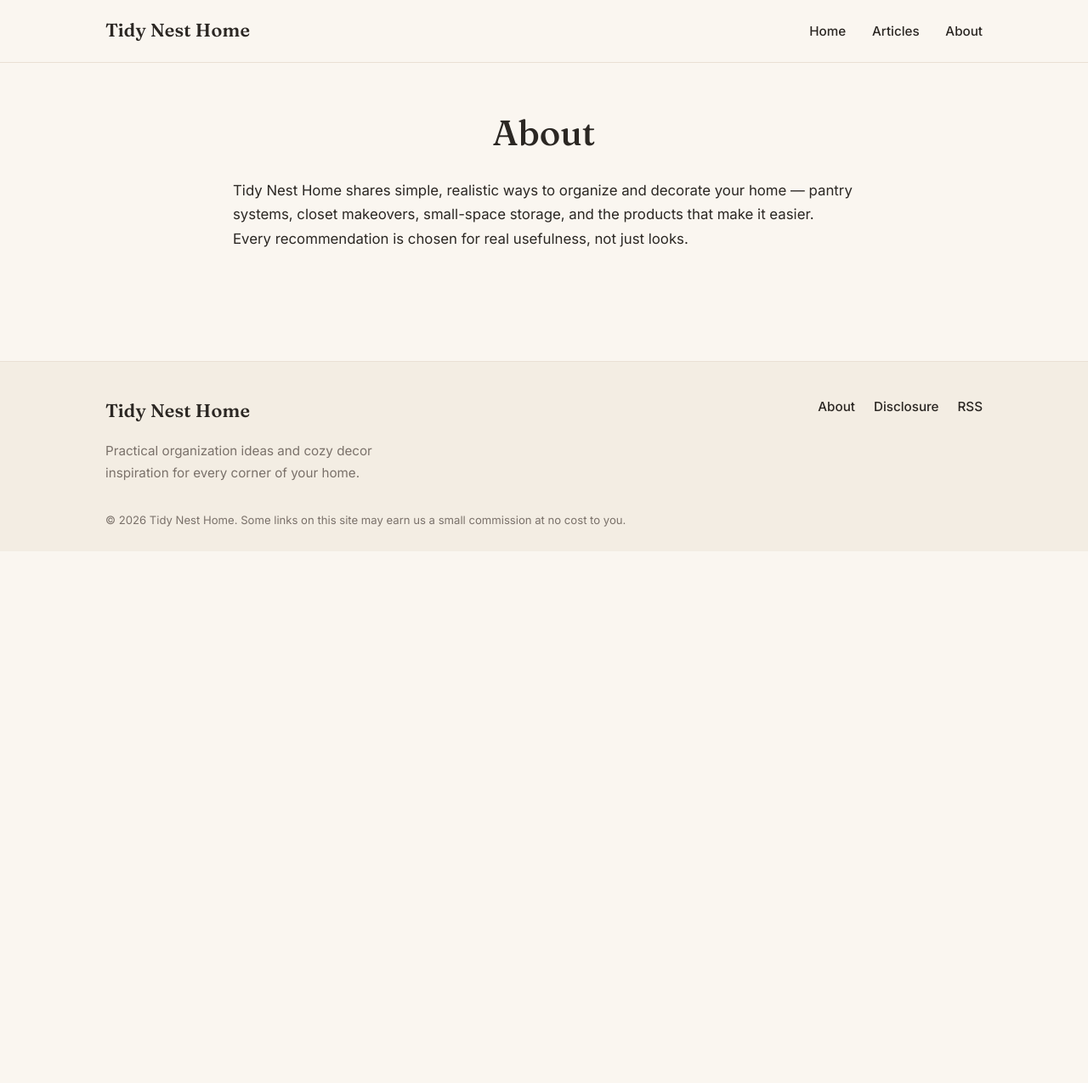
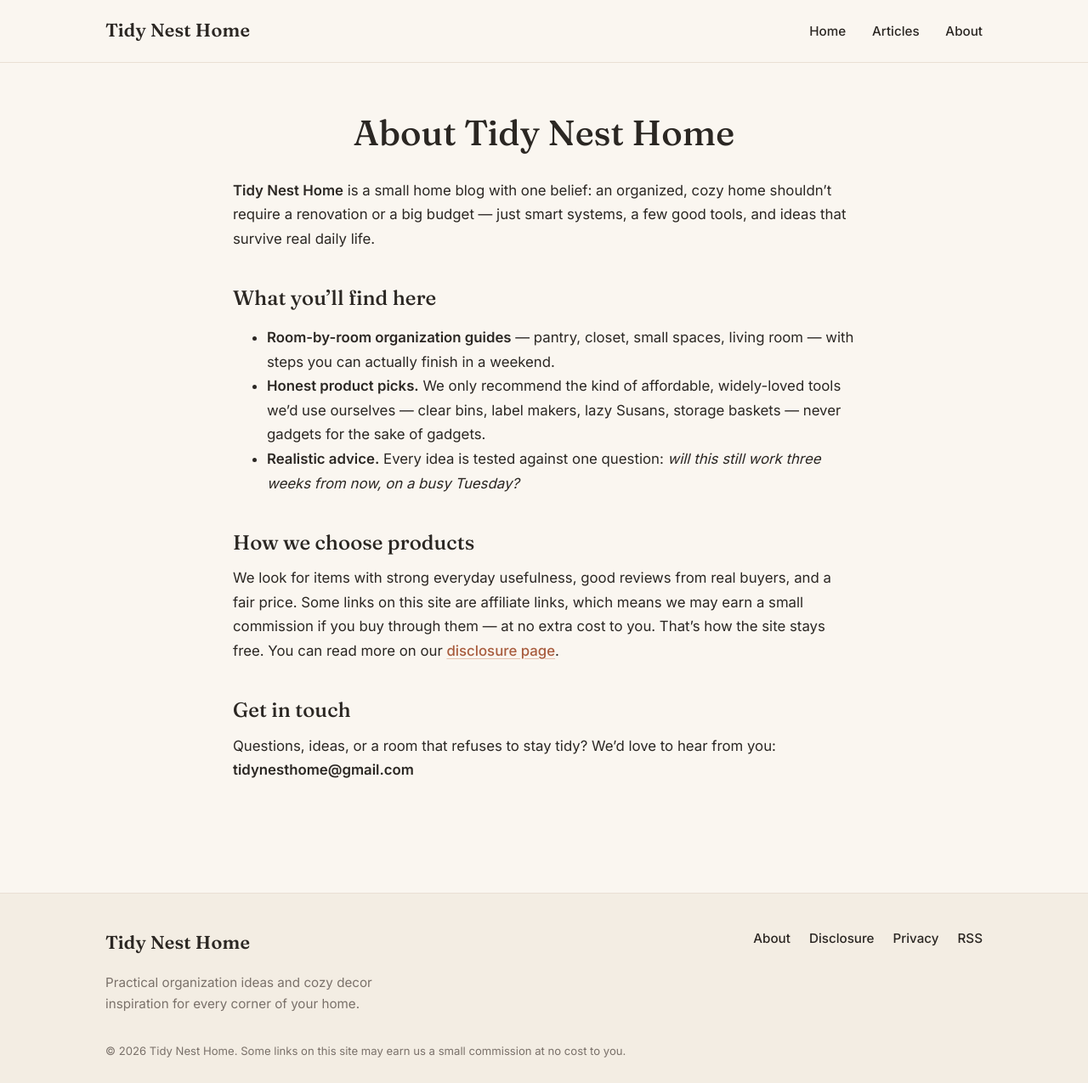
Before and after one commit to mohamedbenjaber35-bot/tidy-nest-home, a Jekyll site: the page built from about.md, in a window 1280 px wide and 1275 px high. Shown: the whole window at 85% size. Built offline with Jekyll 4.4.1, drawn with Linux system fonts in a browser that asks for light colours.

Commit message:
Fill out site: 3 new articles with images, privacy page, richer about, fix page links
Co-Authored-By: Claude Fable 5 <noreply@anthropic.com>

```diff
--- a/_layouts/default.html
+++ b/_layouts/default.html
@@ -35,6 +35,7 @@
       <nav class="footer-links">
         <a href="{{ '/about/' | relative_url }}">About</a>
         <a href="{{ '/disclosure/' | relative_url }}">Disclosure</a>
+        <a href="{{ '/privacy/' | relative_url }}">Privacy</a>
         <a href="{{ '/feed.xml' | relative_url }}">RSS</a>
       </nav>
     </div>
--- a/about.md
+++ b/about.md
@@ -1,9 +1,32 @@
 ---
 layout: page
-title: About
+title: About Tidy Nest Home
+permalink: /about/
 ---
 
-Tidy Nest Home shares simple, realistic ways to organize and decorate your
-home — pantry systems, closet makeovers, small-space storage, and the products
-that make it easier. Every recommendation is chosen for real usefulness, not
-just looks.
+**Tidy Nest Home** is a small home blog with one belief: an organized, cozy home
+shouldn't require a renovation or a big budget — just smart systems, a few good
+tools, and ideas that survive real daily life.
+
+## What you'll find here
+
+- **Room-by-room organization guides** — pantry, closet, small spaces, living
+  room — with steps you can actually finish in a weekend.
+- **Honest product picks.** We only recommend the kind of affordable,
+  widely-loved tools we'd use ourselves — clear bins, label makers, lazy
+  Susans, storage baskets — never gadgets for the sake of gadgets.
+- **Realistic advice.** Every idea is tested against one question: *will this
+  still work three weeks from now, on a busy Tuesday?*
+
+## How we choose products
+
+We look for items with strong everyday usefulness, good reviews from real
+buyers, and a fair price. Some links on this site are affiliate links, which
+means we may earn a small commission if you buy through them — at no extra
+cost to you. That's how the site stays free. You can read more on our
+[disclosure page](/tidy-nest-home/disclosure/).
+
+## Get in touch
+
+Questions, ideas, or a room that refuses to stay tidy? We'd love to hear from
+you: **tidynesthome@gmail.com**
```
Also changed, not shown: _layouts/home.html (+4 -4 lines), _posts/2026-07-18-closet-organization-ideas.md (added, +101 -0 lines), _posts/2026-07-18-cozy-living-room-decor-ideas.md (added, +99 -0 lines), _posts/2026-07-18-small-space-storage-ideas.md (added, +108 -0 lines), disclosure.md (+5 -0 lines), privacy.md (added, +27 -0 lines), 6 other files.
